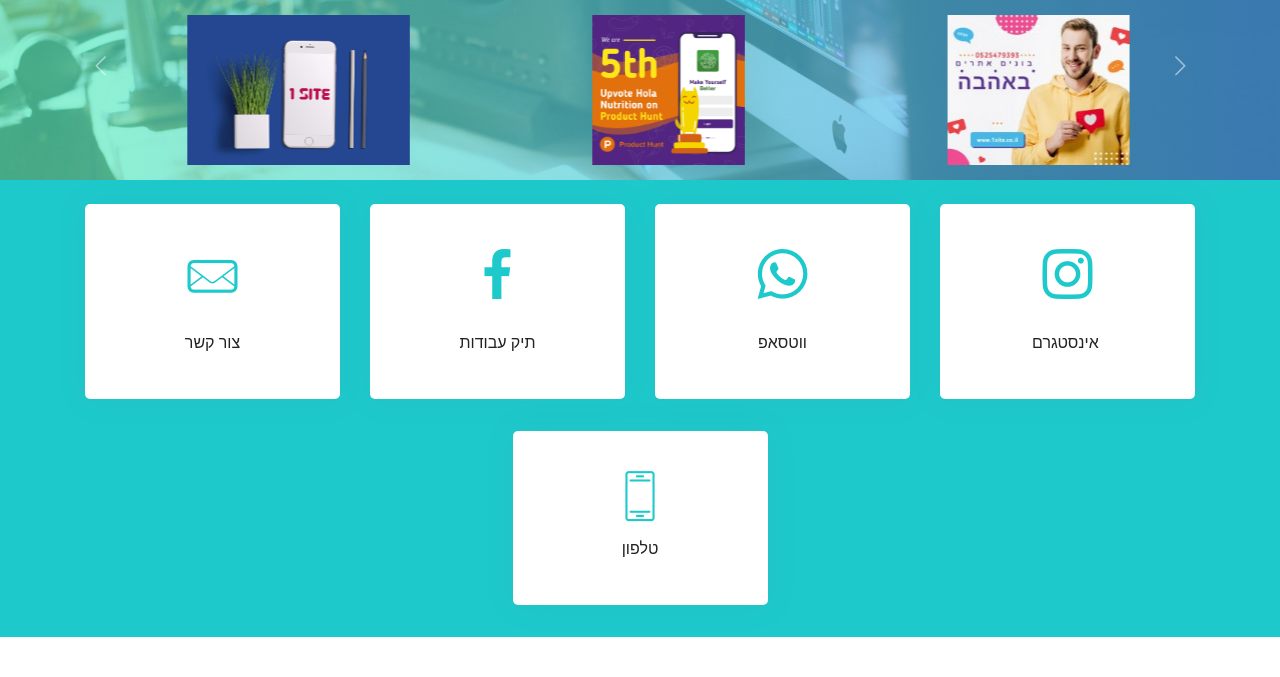
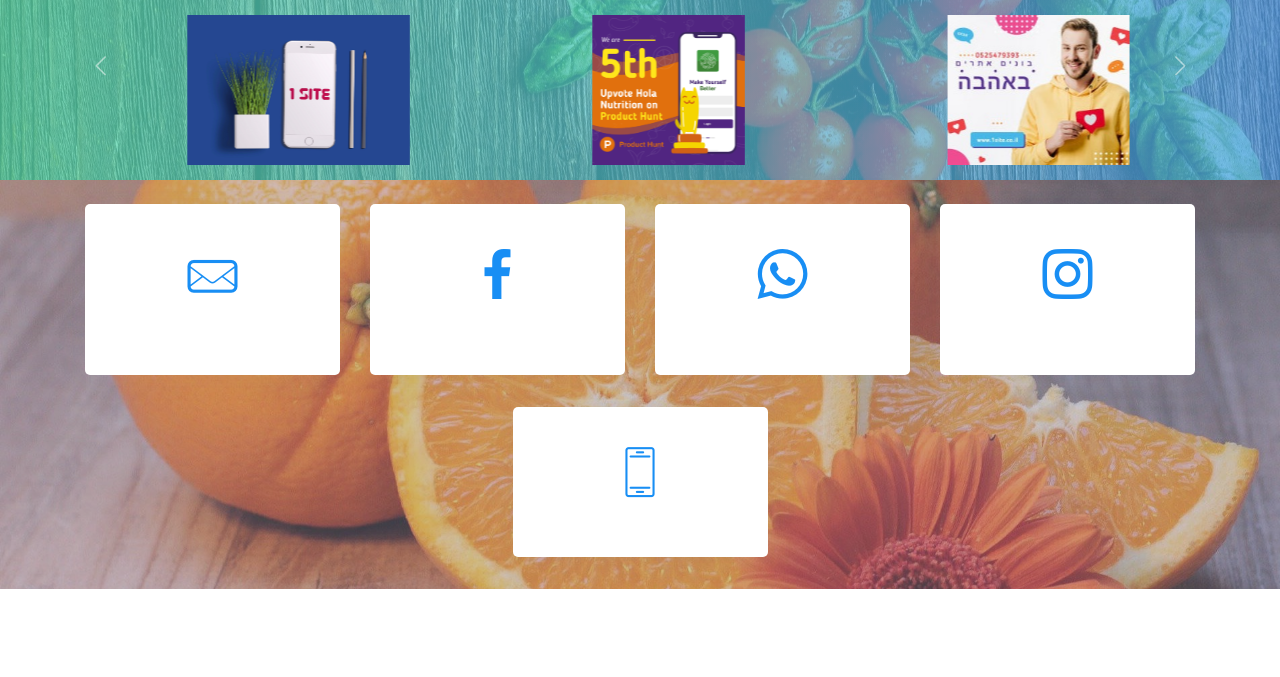
Before and after one commit to 1site/carc9, a plain HTML site: page index.html in a window 1280 px wide. Drawn offline with Linux system fonts and the light colour scheme; files whose address does not match are found by name.

Commit message:
create github pages

```diff
--- a/assets/images/hashes.json
+++ b/assets/images/hashes.json
@@ -1 +1 @@
-{"I/Vab8HD2puXTqd4Taf0Gw==":"background7-1920x1080.jpg","MDJNMVEgoD43C5crmETKJg==":"background7-1-1920x1080.jpg","0GAc3C95iojvMgHDB23GiQ==":"face2-500x500.jpg","HwwMC95Y4P0moXBnBXF3XQ==":"face4-500x500.jpg","rbAT1b+VoLvUX9Ot1RThQg==":"mbr-1920x1216.jpg","FKwhD9e5T78L8fY7cpecTw==":"%D7%90%D7%A0%D7%97%D7%A0%D7%95-240x201.jpeg","37fgx6QRuW2cwp0mneISjg==":"untitled%20design%20(2)-800x800.png","vjNq8/EwsBhcuHPl+8z77A==":"untitled%20design-600x200.png","JCkycghgTtUpTcKPPmpftg==":"output-1-4000x2670.jpeg","aMOkAZI6tph7hyj+th1Qpg==":"output-2-4000x2670.jpeg","2AnBvroht7DYksO0uB5A2Q==":"untitled%20design%20(2)-800x800.png","nRXsbayr03z6yRuQ9lEmLg==":"output-3-4000x2670.jpeg"}
+{"I/Vab8HD2puXTqd4Taf0Gw==":"background7-1920x1080.jpg","MDJNMVEgoD43C5crmETKJg==":"background7-1-1920x1080.jpg","0GAc3C95iojvMgHDB23GiQ==":"face2-500x500.jpg","HwwMC95Y4P0moXBnBXF3XQ==":"face4-500x500.jpg","rbAT1b+VoLvUX9Ot1RThQg==":"mbr-1920x1216.jpg","FKwhD9e5T78L8fY7cpecTw==":"%D7%90%D7%A0%D7%97%D7%A0%D7%95-240x201.jpeg","37fgx6QRuW2cwp0mneISjg==":"untitled%20design%20(2)-800x800.png","vjNq8/EwsBhcuHPl+8z77A==":"untitled%20design-600x200.png","JCkycghgTtUpTcKPPmpftg==":"output-1-4000x2670.jpeg","aMOkAZI6tph7hyj+th1Qpg==":"output-2-4000x2670.jpeg","2AnBvroht7DYksO0uB5A2Q==":"untitled%20design%20(2)-800x800.png","nRXsbayr03z6yRuQ9lEmLg==":"output-3-4000x2670.jpeg","sVd3eV2Xv1pagPgKpH3NDg==":"mbr-1920x1251.jpeg","1Au3rpVh3rHBXYFEGc8wJg==":"mbr-1920x1271.jpeg"}
--- a/assets/mobirise/css/mbr-additional.css
+++ b/assets/mobirise/css/mbr-additional.css
@@ -686,7 +686,7 @@ section.lazy-placeholder:after {
 .cid-qKSnHq96BQ {
   padding-top: 15px;
   padding-bottom: 15px;
-  background-image: url("../../../assets/images/background7.jpg");
+  background-image: url("../../../assets/images/mbr-1920x1271.jpeg");
 }
 .cid-qKSnHq96BQ .mbr-overlay {
   background: #5eeebb;
@@ -896,7 +896,7 @@ section.lazy-placeholder:after {
 .cid-qKSpeMafIm {
   padding-top: 0px;
   padding-bottom: 0px;
-  background-color: #1dc9cb;
+  background-image: url("../../../assets/images/mbr-1920x1251.jpeg");
 }
 .cid-qKSpeMafIm .mbr-iconfont {
   font-size: 50px;
@@ -910,22 +910,22 @@ section.lazy-placeholder:after {
   color: #8d97ad;
 }
 .cid-qKSpeMafIm .card-img span {
-  color: #1dc9cb;
+  color: #188ef4;
 }
 .cid-qKSpeMafIm .row-item {
   margin-bottom: 2rem;
 }
 .cid-qKSpeMafIm .row-item:hover .wrapper {
-  background: linear-gradient(90deg, #369898, #5eeebb);
+  background: linear-gradient(90deg, #1dc9cb, #188ef4);
   cursor: pointer;
   transform: translateY(-10px);
   transition: all 0.3s;
 }
 .cid-qKSpeMafIm .row-item:hover .card-img span {
-  color: #ffffff !important;
+  color: #000000 !important;
 }
 .cid-qKSpeMafIm .row-item:hover .mbr-card-title {
-  color: #ffffff !important;
+  color: #000000 !important;
 }
 .cid-qKSpeMafIm .wrapper {
   padding: 2.5rem 1rem;
--- a/index.html
+++ b/index.html
@@ -80,11 +80,12 @@
     </div>
 </section>
 
-<section class="features11 cid-qKSpeMafIm" id="features11-d">
+<section class="features11 cid-qKSpeMafIm mbr-parallax-background" id="features11-d">
 
 
 
-
+	<div class="mbr-overlay" style="opacity: 0.4; background-color: rgb(141, 151, 173);">
+	</div>
 	<div class="container">
 
 
@@ -94,7 +95,7 @@
 					<div class="card-img pb-3 align-center">
 						<span class="mbr-iconfont li_mail"></span>
 					</div>
-					<h4 class="mbr-fonts-style mbr-card-title align-center display-7">צור קשר</h4>
+
 				</div>
 			</div>
 
@@ -103,7 +104,7 @@
 					<div class="card-img pb-3 align-center">
 						<span class="mbr-iconfont socicon-facebook socicon"></span>
 					</div>
-					<h4 class="mbr-fonts-style mbr-card-title align-center display-7">תיק עבודות</h4>
+
 				</div>
 			</div>
 
@@ -112,7 +113,7 @@
 					<div class="card-img pb-3 align-center">
 						<span class="mbr-iconfont socicon-whatsapp socicon"></span>
 					</div>
-					<h4 class="mbr-fonts-style mbr-card-title align-center display-7">ווטסאפ</h4>
+
 				</div>
 			</div>
 
@@ -121,7 +122,7 @@
 					<div class="card-img pb-3 align-center">
 						<span class="mbr-iconfont socicon-instagram socicon"></span>
 					</div>
-					<h4 class="mbr-fonts-style mbr-card-title align-center display-7">אינסטגרם&nbsp;</h4>
+
 				</div>
 			</div>
 			<div class="col-md-6 col-lg-3 row-item">
@@ -129,7 +130,7 @@
 					<div class="card-img pb-3 align-center">
 						<span class="mbr-iconfont mbri-mobile2"></span>
 					</div>
-					<h4 class="mbr-fonts-style mbr-card-title align-center display-7">טלפון</h4>
+
 				</div>
 			</div>
 
```
Also changed, not shown: assets/images/mbr-1920x1251.jpeg (added), assets/images/mbr-1920x1271.jpeg (added), 1 other file.
